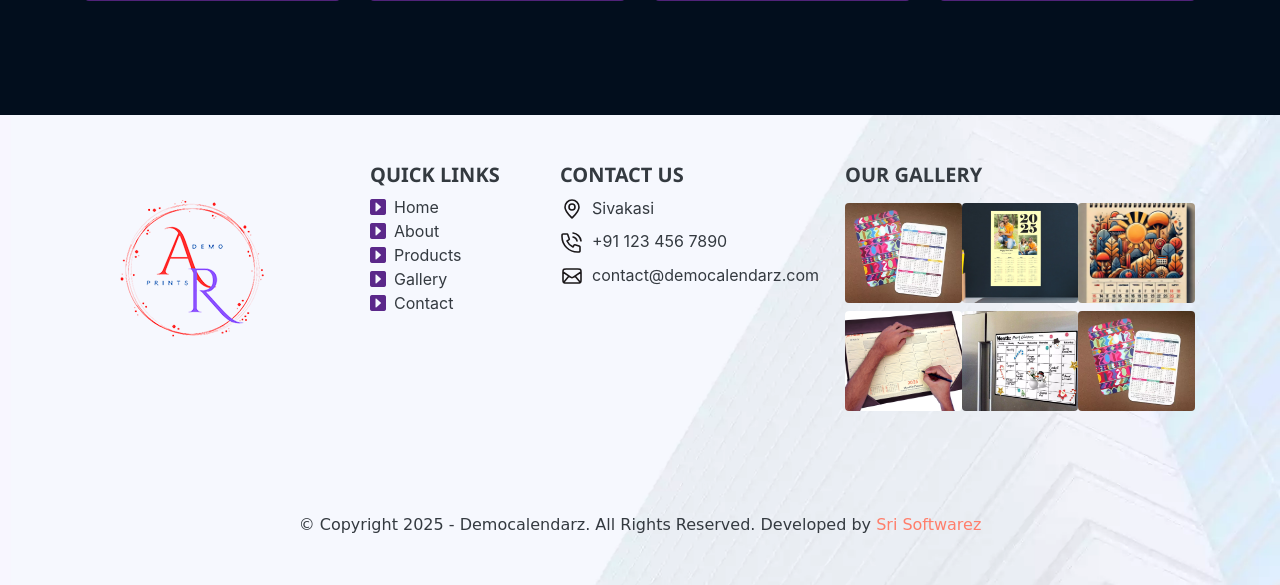
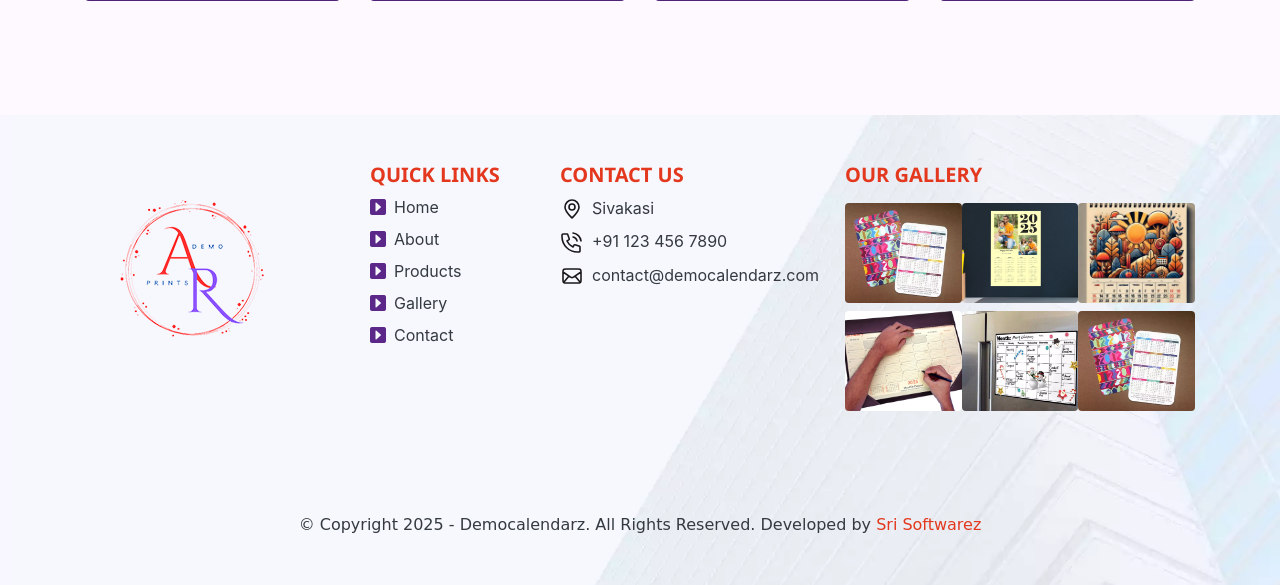
Before and after one commit to arjunultra/Demo_calendars_19-02-2025, a PHP site: page /gallery.php in a window 1280 px wide. Shown: the part 2241-2826 px from the top of the page. Run offline with PHP 8.4, Linux system fonts and the light colour scheme.

Commit message:
colors changed

```diff
--- a/footer.php
+++ b/footer.php
@@ -19,17 +19,17 @@
                 <div class="footer-links">
                     <h5 class="text-uppercase">Quick Links</h5>
                     <ul class="list-unstyled">
-                        <li><i class="text-main bi bi-caret-right-square-fill"></i><a class="ml-2 text-dark"
-                                href="index.php">Home</a></li>
-                        <li><i class="text-main bi bi-caret-right-square-fill"></i><a class="ml-2 text-dark"
-                                href="about.php">About</a></li>
-                        <li><i class="text-main bi bi-caret-right-square-fill"></i><a class="ml-2 text-dark"
-                                href="products.php">Products</a></li>
-                        <li><i class="text-main bi bi-caret-right-square-fill"></i><a class="ml-2 text-dark"
-                                href="gallery.php">Gallery</a>
+                        <li class="mb-2"><i class="text-main bi bi-caret-right-square-fill"></i><a
+                                class="ml-2 text-dark" href="index.php">Home</a></li>
+                        <li class="mb-2"><i class="text-main bi bi-caret-right-square-fill"></i><a
+                                class="ml-2 text-dark" href="about.php">About</a></li>
+                        <li class="mb-2"><i class="text-main bi bi-caret-right-square-fill"></i><a
+                                class="ml-2 text-dark" href="products.php">Products</a></li>
+                        <li class="mb-2"><i class="text-main bi bi-caret-right-square-fill"></i><a
+                                class="ml-2 text-dark" href="gallery.php">Gallery</a>
                         </li>
-                        <li><i class="text-main bi bi-caret-right-square-fill"></i><a class="ml-2 text-dark"
-                                href="contact.php">Contact</a>
+                        <li class="mb-2"><i class="text-main bi bi-caret-right-square-fill"></i><a
+                                class="ml-2 text-dark" href="contact.php">Contact</a>
                         </li>
                     </ul>
                 </div>
--- a/header.php
+++ b/header.php
@@ -133,5 +133,8 @@
                         href="contact.php">Contact</a></li>
             </ul>
         </div>
+        <div>
+            <h3 class="text-light"><i class="bi bi-phone"></i> +91 99999 99999</h3>
+        </div>
     </div>
 </nav>
--- a/style.scss
+++ b/style.scss
@@ -4,7 +4,7 @@ $primary-color: red;
 
 :root {
   --main-color: #5b288a;
-  --second-color: #ff7e6b;
+  --second-color: #e3381e;
   --light-color: #b5ef8a;
   --white: #fef9ff;
   --black: #000000;
@@ -931,7 +931,7 @@ section.gallery {
 }
 
 section.mygallery {
-  background-color: var(--dark-bg);
+  background-color: var(--white);
   overflow: hidden;
   .custom-card {
     height: 30em;
@@ -1175,6 +1175,9 @@ footer {
     &:hover .gallery-overlay {
       opacity: 1;
     }
+  }
+  h5 {
+    color: var(--second-color);
   }
 
   // Responsiveness
```
Also changed, not shown: css/style.css.
